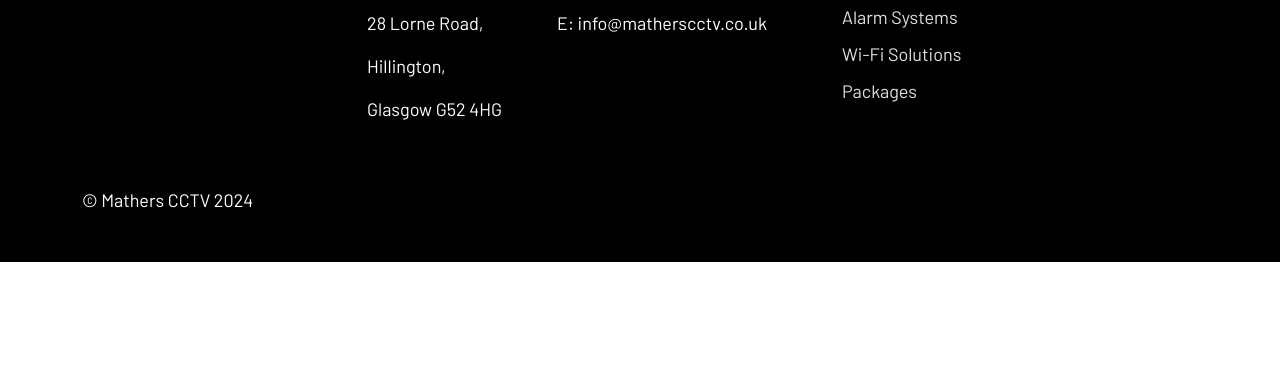
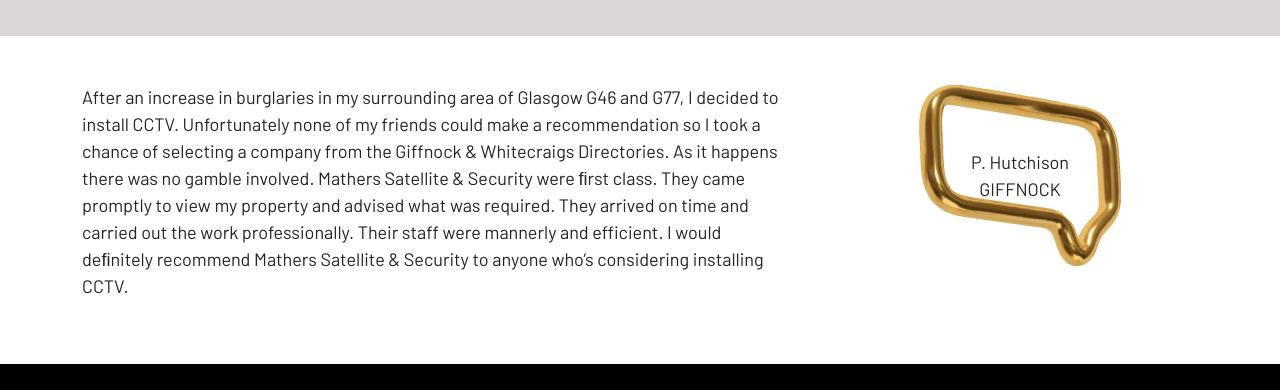
Before and after one commit to samlmcewan/glasgowcctv, a plain HTML site: page index.html in a window 1280 px wide. Shown: the part 2427-2817 px from the top of the page. Before the commit the page ends 2689 px from the top, so only its background shows below. Drawn offline with nearby package versions, Linux system fonts and the light colour scheme; a web font is replaced by a local one.

Commit message:
testimonials

```diff
--- a/css/_3.default.css
+++ b/css/_3.default.css
@@ -386,6 +386,32 @@ section.about .gray-3 {
 }
 
 /*--------------------------------------------------------------
+# Testimonials
+--------------------------------------------------------------*/
+.testimonials .author-container {
+    position: relative;
+    display: inline-block;
+
+}
+.testimonials .author-container img {
+    display: block;
+    /* width: 60%; */
+}
+.testimonials .author {
+    position: absolute;
+    top: 50%;
+    left: 50%;
+    transform: translate(-50%, -50%);
+    text-align: center; /* Center align text */
+    padding: 10px;
+    padding-left: 0;
+    padding-right: 0;
+    margin-top: -1rem;
+}
+.testimonials .author p {
+    margin-bottom: 0;
+}
+/*--------------------------------------------------------------
 # Footer
 --------------------------------------------------------------*/
 footer {
--- a/css/_6.xl.css
+++ b/css/_6.xl.css
@@ -52,7 +52,9 @@
   height: .35rem;
 }
 
-
+.testimonials .author {
+  margin-top: -1.5rem;
+}
 /* Footer - XLarge Devices */
 footer, footer a {
     font-size: 1.125rem;
--- a/index.html
+++ b/index.html
@@ -327,6 +327,33 @@
     </section>
     <!-- End Our Approach  -->
 
+    <!-- Testimonials -->
+    <section class="testimonials h-gray">
+        <div class="container-fluid heading py-5 text-center">
+                <h2>Testimonials</h2>
+        </div>
+
+        <div class="container-fluid py-5">
+            <div class="container">
+                <div class="row">
+                    <div class="col-md-8 pe-lg-5">
+                        <p>After an increase in burglaries in my surrounding area of Glasgow G46 and G77, I decided to  install CCTV. Unfortunately none of my friends could make a recommendation so I took a chance of selecting a company from the Giffnock & Whitecraigs Directories. As it happens there was no gamble involved. Mathers Satellite & Security were ﬁrst class. They came promptly to view my property and advised what was required. They arrived on time and  carried out the work professionally. Their staff were mannerly and efficient. I would deﬁnitely recommend Mathers Satellite & Security to anyone who’s considering installing CCTV.</p>
+                    </div>
+                    <div class="col-md-4 d-lg-flex justify-content-lg-center">
+                        <div class="author-container">
+                            <img src="img/speech.png" alt="">
+                            <div class="author">
+                                <p>P. Hutchison</p>
+                                <p>GIFFNOCK</p>
+                            </div>
+                        </div>
+                    </div>
+                </div>
+            </div>
+        </div>
+
+     <!-- End Testimonials  -->
+
     <!-- Footer  -->
     <footer id="footer" class="d-flex-column py-3 pt-lg-5 pb-5">
         <div class="container-fluid ps-0 d-xl-none py-4 pe-5">
```
Also changed, not shown: img/speech.png (added).
